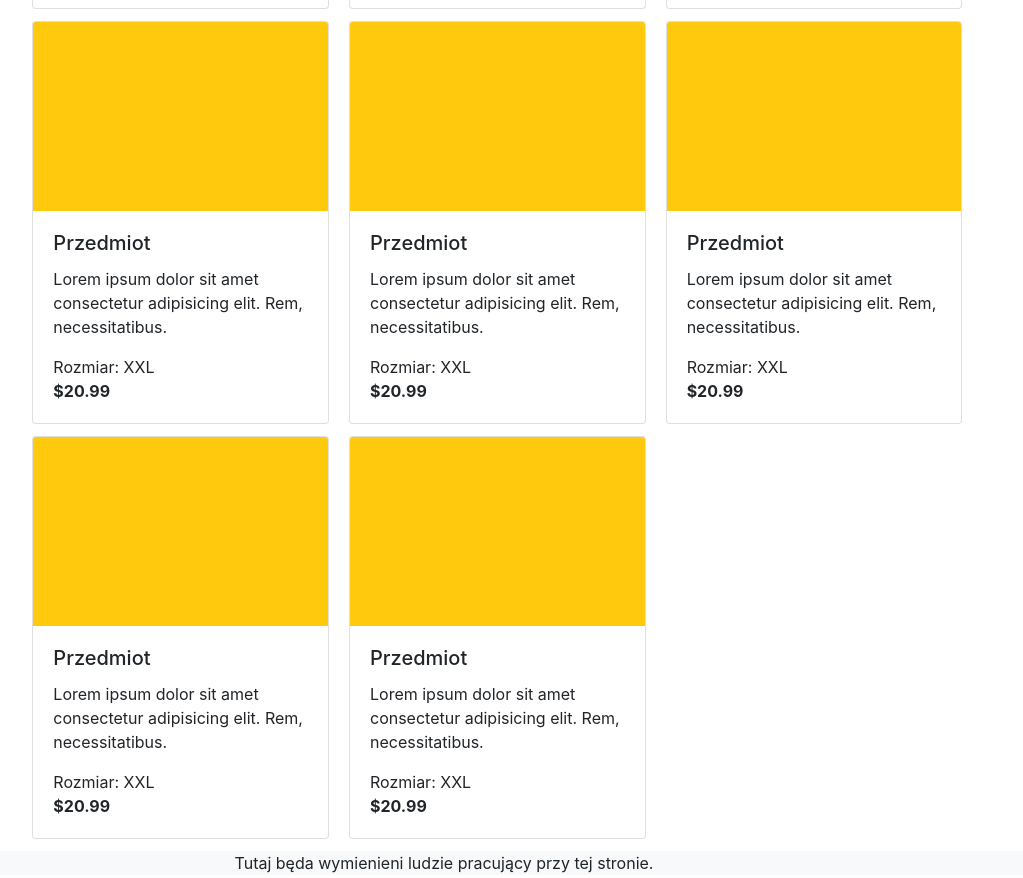
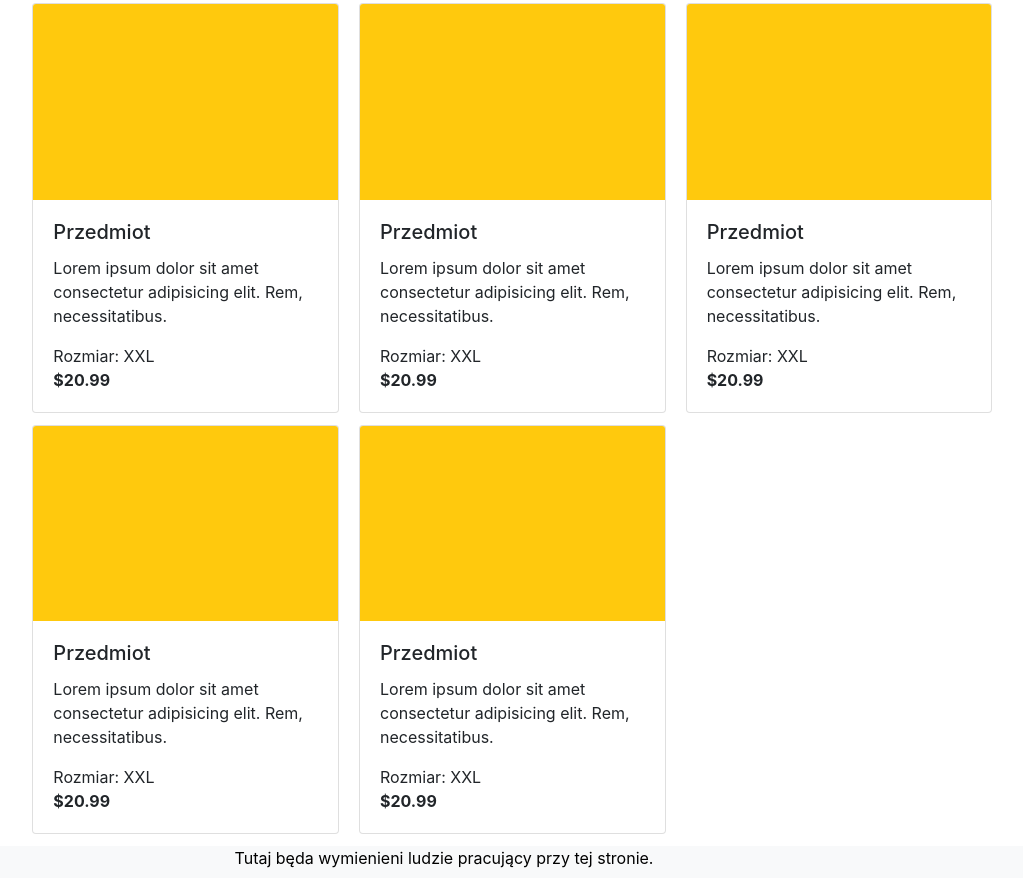
Before and after one commit to Chlopaki-kasprzaki/temp, a plain HTML site: page index.html in a window 1280 px wide. Shown: the part 989-1867 px from the top of the page, without its empty margins (196-1219 px from the left). Drawn offline with nearby package versions, Linux system fonts and the light colour scheme.

Commit message:
Naprawiono footer

```diff
--- a/index.html
+++ b/index.html
@@ -9,8 +9,13 @@
   <link rel="stylesheet" href="https://stackpath.bootstrapcdn.com/bootstrap/4.5.2/css/bootstrap.min.css" integrity="sha384-JcKb8q3iqJ61gNV9KGb8thSsNjpSL0n8PARn9HuZOnIxN0hoP+VmmDGMN5t9UJ0Z" crossorigin="anonymous">
   <!-- Local CSS -->
   <link rel="stylesheet" type="text/css" href="static/index.css">
+
+  <!-- Vue.js - UWAGA: Vue w wersji deweloperskiej -->
+  <script src="https://cdn.jsdelivr.net/npm/vue/dist/vue.js"></script>
+
 </head>
 <body>
+<div id="page-container">
   <noscript>Please enable JavaScript, in order to view this website properly.</noscript>
 
   <!-- Nawigacja - Góra -->
@@ -50,7 +55,8 @@
     </div>
   </div>
 
-  <!-- Główny kontener -->
+  <!-- Główny kontener + content wrap (żeby footer był przy ziemi) -->
+  <div id="content-wrap">
   <!-- TODO: Responsywność-->
   <div class="container-fluid col-12">
     <div class="row">
@@ -76,9 +82,10 @@
       <div class="main col-9">
         <p class="display-4">Strona główna</p>
         <p>Lorem ipsum dolor sit amet consectetur, adipisicing elit. Numquam nulla dolorem tenetur corporis sed quaerat soluta omnis ab consequatur inventore, fugiat vero perspiciatis, non doloremque. Placeat accusamus esse distinctio. Modi, facere. Totam, nulla labore veritatis ullam atque cumque vitae sit assumenda illum, quis amet odit laudantium blanditiis, fugit magni dolorem?</p>
-        <br>
 
         <!-- TOOD: Karty -->
+        <!--<div class="card-columns">-->
+        <div class="card-deck">
           <div class="card-columns">
             <div class="card">
               <img class="card-img-top" src="static/meme2.jpg" alt="Card image cap">
@@ -144,31 +151,17 @@
                 <p class="card-text">Rozmiar: XXL<br><b>$20.99</b></p>
               </div>
             </div>
-          <!--<div class="card bg-primary text-white text-center p-3">
-            <blockquote class="blockquote mb-0">
-              <p>Kolekcja jesienna już w sprzedaży</p>
-              <footer class="blockquote-footer">
-                <small>
-                  Kliknij,  <cite title="Source Title">po więcej</cite>
-                </small>
-              </footer>
-            </blockquote>
-          </div>
-          <div class="card">
-            <img class="card-img" src="static/pajac.jpg" alt="Card image">
-          </div>-->
           </div>
         </div>
       </div>
     </div>
-  <div class="col-1">
+  </div>
+  </div> <!-- Zamknięcie content-wrap-->
+
+  <!-- Stopka strony -->
+  <footer class="bg-light">Tutaj będa wymienieni ludzie pracujący przy tej stronie.</footer>
 
 </div>
-  <!-- Footer -->
-  <footer class="page-footer bg-light text-center"> <!-- class: fixed-bottom -->
-    <span class="footer-copyright">Tutaj będa wymienieni ludzie pracujący przy tej stronie.</span>
-  </footer>
-
 </body>
 
 <!-- JS, Popper.js, jQuery -->
--- a/static/index.css
+++ b/static/index.css
@@ -3,6 +3,8 @@
   margin: 0;
   padding: 0;
 }
+
+/* Login */
 .login-form {
   width: 400px;
   margin: 30px auto;
@@ -57,3 +59,23 @@
   top: -11px;
   z-index: 1;
 }
+
+/* Footer */
+#content-wrap {  /* Z jakiegoś powodu to dodaje szparę między treścią a footerem na 2 rem wysokości */
+  padding-bottom: 2rem;
+}
+
+footer {
+  background-color: fuchsia;
+  bottom: 0;
+  color: black;
+  height: 2rem;
+  position: absolute;
+  text-align: center;
+  width: 100%;
+}
+
+#page-container {
+  position: relative;
+  min-height: 100vh;
+}
```
Lines whose indentation alone changed are shown as unchanged.
